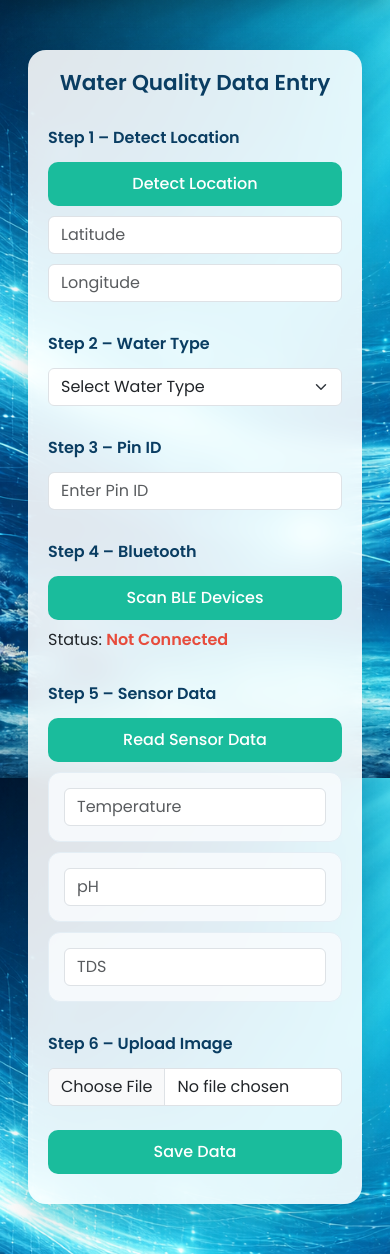
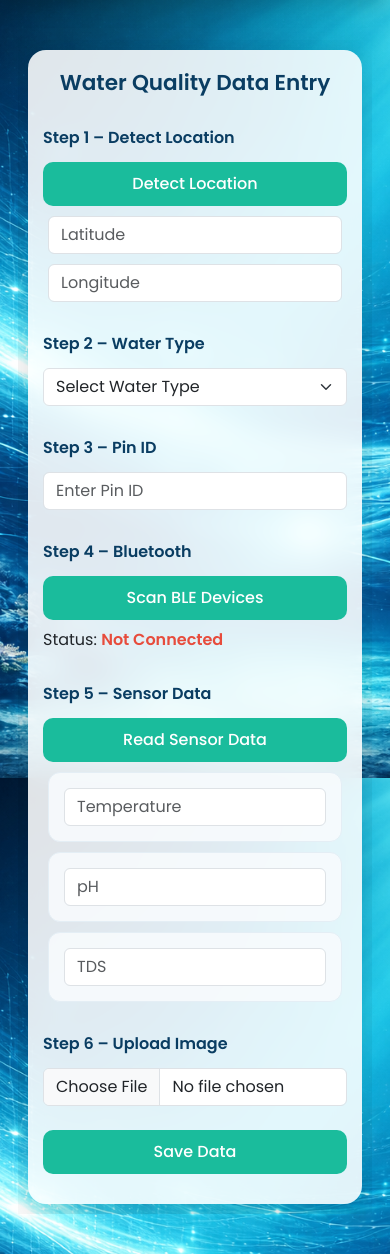
Before and after one commit to pgrapher906-ctrl/project, a Flask app: template app/templates/dashboard.html in a window 390 px wide. Shown: the part 66-1320 px from the top of the page. Run offline with Flask 3, Linux system fonts and the light colour scheme; the template is opened without the code that fills it, so the values that code supplies are empty.

Commit message:
Update dashboard.html

```diff
--- a/app/templates/dashboard.html
+++ b/app/templates/dashboard.html
@@ -11,6 +11,7 @@
 body {
     background: url("{{ url_for('static', filename='images/wave_bg.jpg') }}") no-repeat center center fixed !important;
     background-size: cover !important;
+    overflow-x: hidden; /* Fixes horizontal scroll issue on mobile */
 }
 
 .dashboard-wrapper {
@@ -80,10 +81,27 @@ body {
     .dashboard-wrapper {
         padding: 10px;
         margin: 15px auto;
+        width: 100vw;
+        max-width: 100%;
+        box-sizing: border-box;
+        overflow-x: hidden;
     }
 
     .glass-card {
-        padding: 20px;
+        padding: 20px 15px;
+        width: 100%;
+        box-sizing: border-box;
+    }
+
+    /* Override bootstrap row margins to prevent screen stretching */
+    .row {
+        margin-left: 0 !important;
+        margin-right: 0 !important;
+    }
+
+    .row > * {
+        padding-left: 5px !important;
+        padding-right: 5px !important;
     }
 
     /* Stack the row items perfectly on mobile */
```
